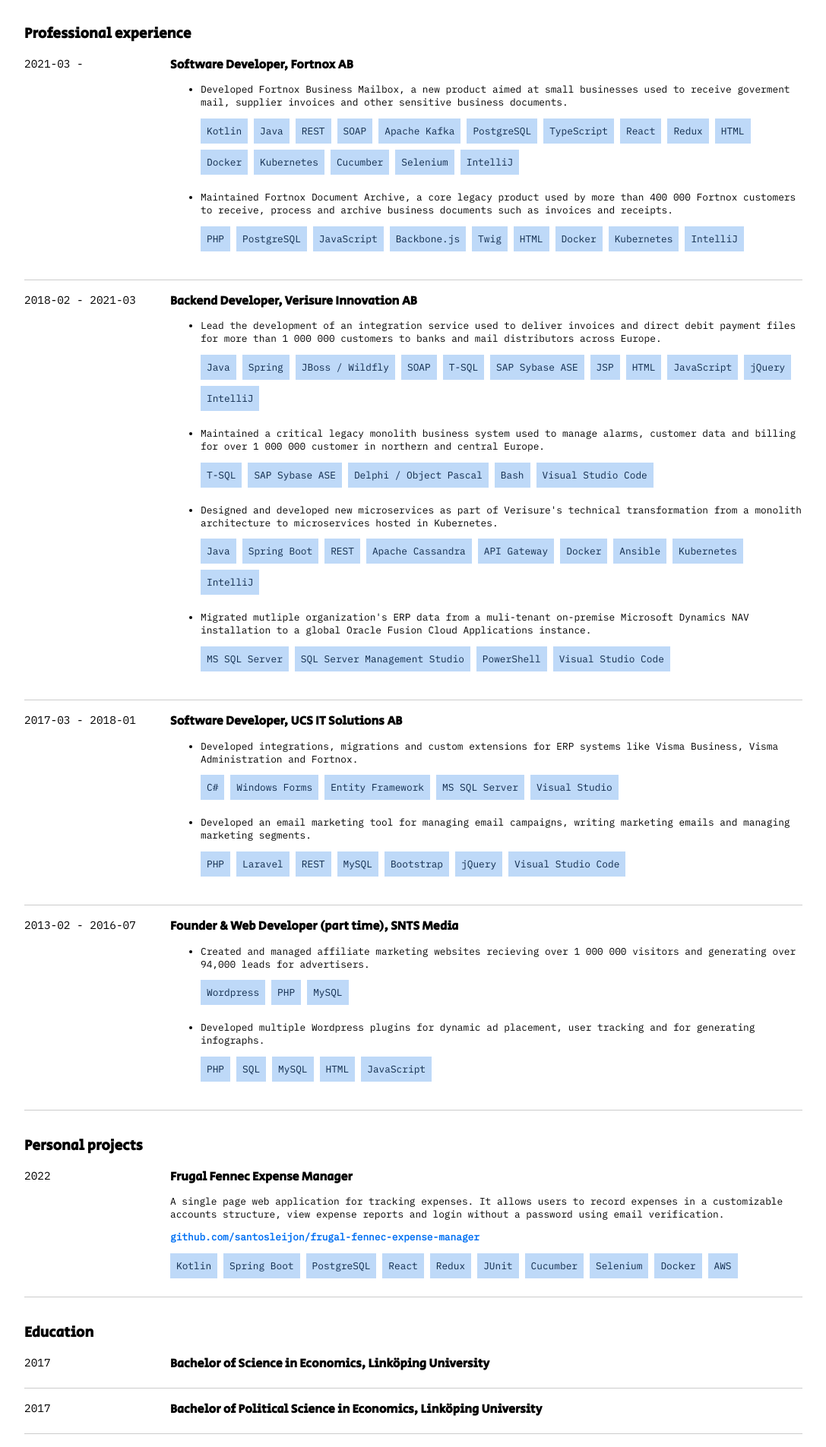
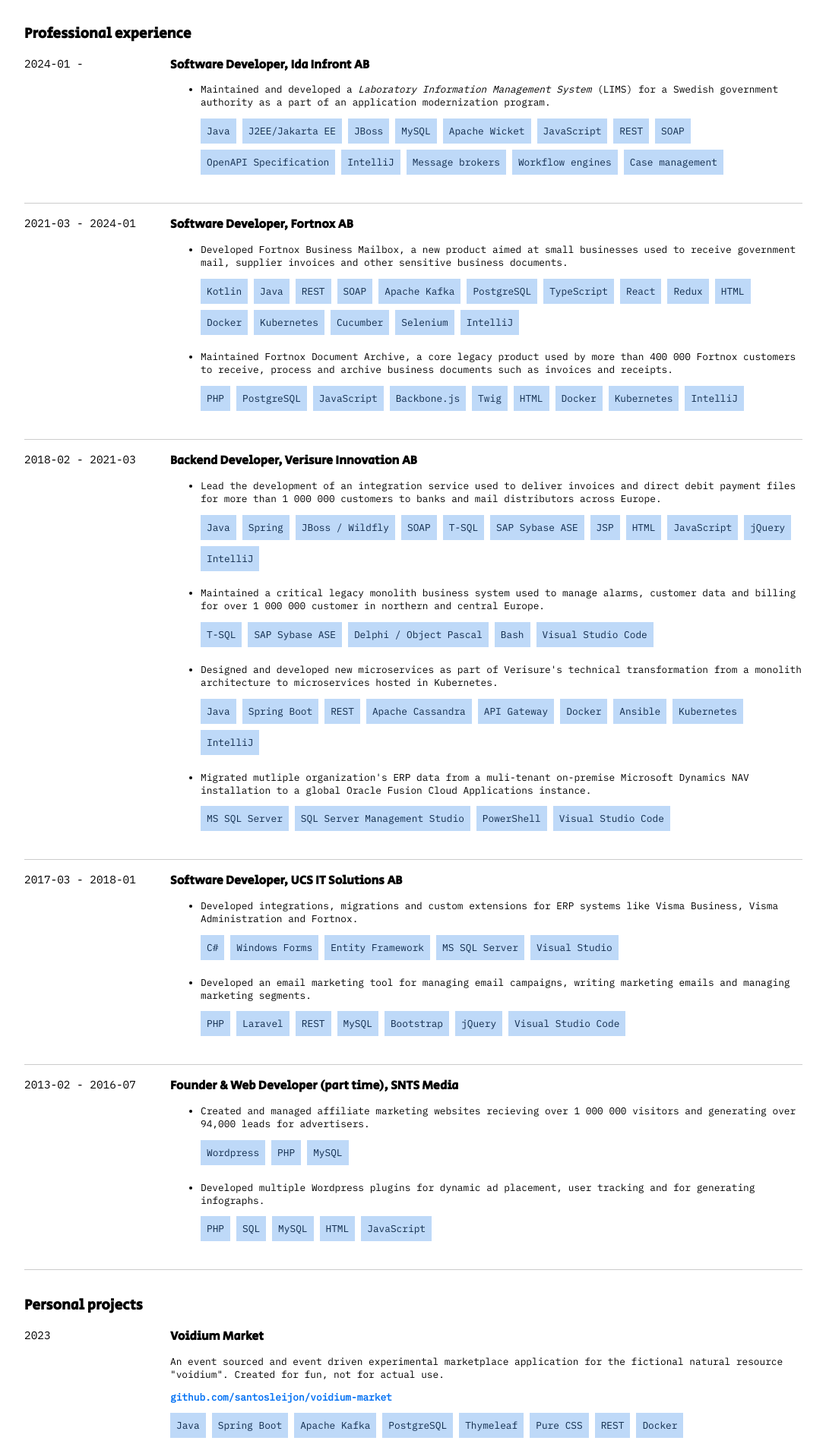
Before and after one commit to santosleijon/santosleijon-dev, a Next.js app: page / in a window 1280 px wide. Shown: the part 351-2256 px from the top of the page at 76% size, without its empty margins (96-1183 px from the left). Built offline with nearby package versions, Linux system fonts and the light colour scheme.

Commit message:
Update resume

```diff
--- a/pages/index.tsx
+++ b/pages/index.tsx
@@ -26,10 +26,10 @@ export default function Home() {
             src={santosLeijonPortrait}
           />
           <p>
-            I am a seasoned software developer with a passion for building maintainable and scalable enterprise software.
+            I'm an experienced software developer with a passion for maintainable and scalable enterprise software.
           </p>
           <p>
-          Since 2017 I have worked on a variety of projects, from maintaining old legacy systems to developing brand new web applications using the latest tech stacks.
+            I have worked on a broad range of projects since becoming a professional in 2017, from maintaining old legacy systems to developing brand new web applications using the latest tech stacks.
           </p>
           <p>
             <strong>Feel free to contact me:</strong> <a href="https://www.linkedin.com/in/santos-leijon">linkedin.com/in/santos-leijon</a>
@@ -38,10 +38,31 @@ export default function Home() {
 
         <section>
           <h2>Professional experience</h2>
-          <Experience timePeriod="2021-03 - " role="Software Developer" organization="Fortnox AB">
+          <Experience timePeriod="2024-01 - " role="Software Developer" organization="Ida Infront AB">
             <ul>
               <li>
-                <p>Developed Fortnox Business Mailbox, a new product aimed at small businesses used to receive goverment mail, supplier invoices and other sensitive business documents.</p>
+                <p>Maintained and developed a <em>Laboratory Information Management System</em> (LIMS) for a Swedish government authority as a part of an application modernization program.</p>
+                <Chip>Java</Chip>
+                <Chip>J2EE/Jakarta EE</Chip>
+                <Chip>JBoss</Chip>
+                <Chip>MySQL</Chip>
+                <Chip>Apache Wicket</Chip>
+                <Chip>JavaScript</Chip>
+                <Chip>REST</Chip>
+                <Chip>SOAP</Chip>
+                <Chip>OpenAPI Specification</Chip>
+                <Chip>IntelliJ</Chip>
+                <Chip>Message brokers</Chip>
+                <Chip>Workflow engines</Chip>
+                <Chip>Case management</Chip>
+              </li>
+            </ul>
+          </Experience>
+
+          <Experience timePeriod="2021-03 - 2024-01" role="Software Developer" organization="Fortnox AB">
+            <ul>
+              <li>
+                <p>Developed Fortnox Business Mailbox, a new product aimed at small businesses used to receive government mail, supplier invoices and other sensitive business documents.</p>
                 <Chip>Kotlin</Chip>
                 <Chip>Java</Chip>
                 <Chip>REST</Chip>
@@ -161,11 +182,31 @@ export default function Home() {
 
         <section>
           <h2>Personal projects</h2>
+          <Experience timePeriod="2023" role="Voidium Market">
+            <>
+              <p>
+                An event sourced and event driven experimental marketplace application for the fictional natural resource "voidium".
+                Created for fun, not for actual use.
+              </p>
+              <p>
+                <a href="https://github.com/santosleijon/voidium-market"><strong>github.com/santosleijon/voidium-market</strong></a>
+              </p>
+              <Chip>Java</Chip>
+              <Chip>Spring Boot</Chip>
+              <Chip>Apache Kafka</Chip>
+              <Chip>PostgreSQL</Chip>
+              <Chip>Thymeleaf</Chip>
+              <Chip>Pure CSS</Chip>
+              <Chip>REST</Chip>
+              <Chip>Docker</Chip>
+            </>
+          </Experience>
           <Experience timePeriod="2022" role="Frugal Fennec Expense Manager">
             <>
               <p>
-                A single page web application for tracking expenses.
+                An experimental single page web application for tracking expenses.
                 It allows users to record expenses in a customizable accounts structure, view expense reports and login without a password using email verification.
+                Created for fun, not for actual use.
               </p>
               <p>
                 <a href="https://github.com/santosleijon/frugal-fennec-expense-manager"><strong>github.com/santosleijon/frugal-fennec-expense-manager</strong></a>
```
